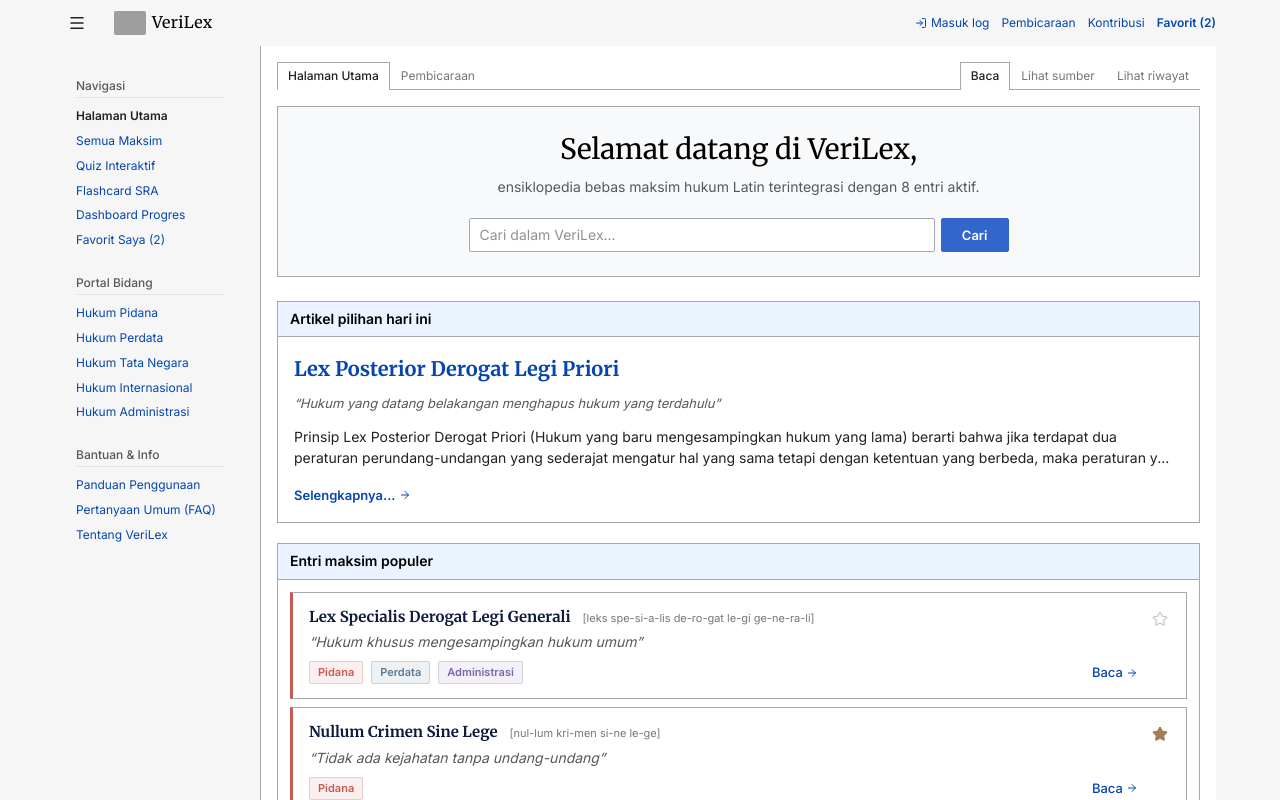
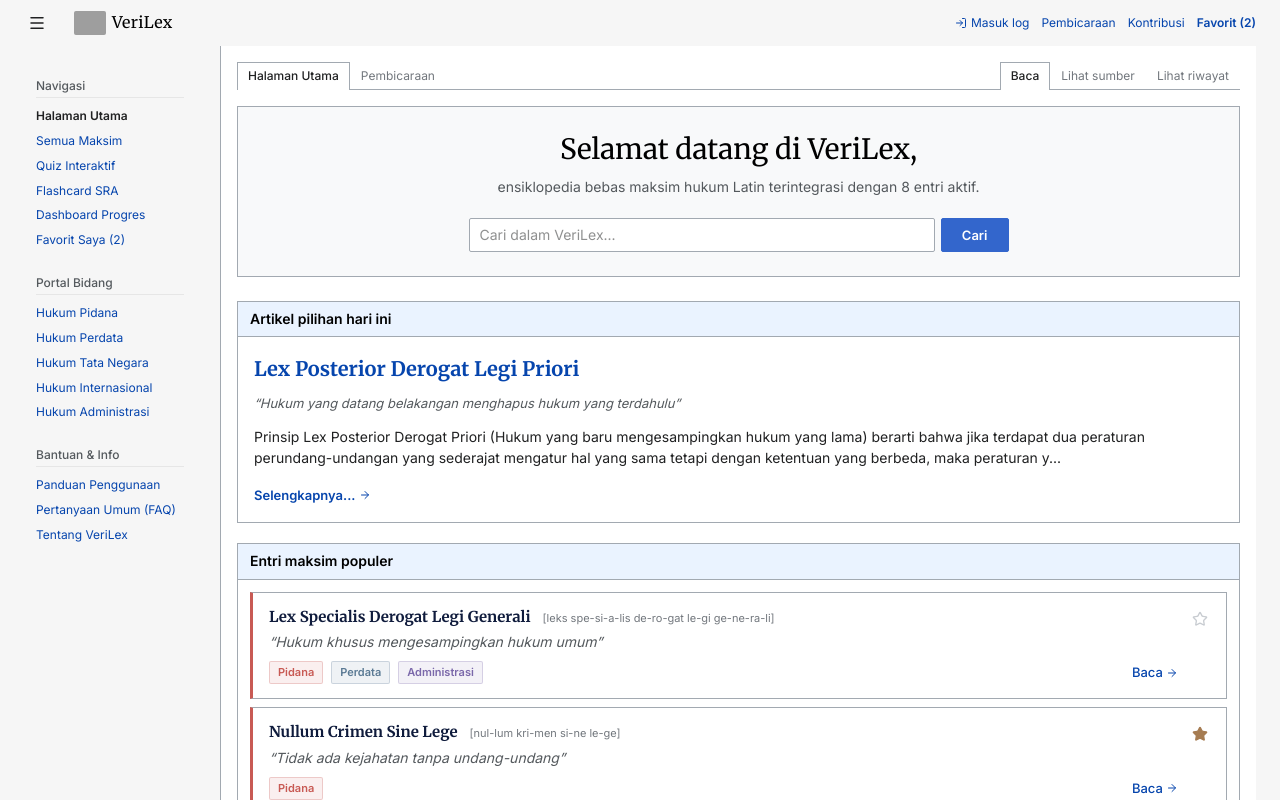
Before and after one commit to Anzar-G/VeriLex, a Next.js app: page / in a window 1280 px wide. Shown: the top 800 px of the page. Built offline with nearby package versions, Linux system fonts and the light colour scheme; grey boxes are pictures that could not be loaded.

Commit message:
UI: Adjust layout to span full-width 100% on desktop (remove container-page max-width restriction)

```diff
--- a/src/app/globals.css
+++ b/src/app/globals.css
@@ -110,8 +110,9 @@ p {
 
 /* ── Layout ─────────────────────────────── */
 .container-page {
-  max-width: 1200px;
-  margin: 0 auto;
+  width: 100%;
+  max-width: 100% !important;
+  margin: 0;
   padding: 0 1rem;
 }
 @media (min-width: 1024px) {
```
